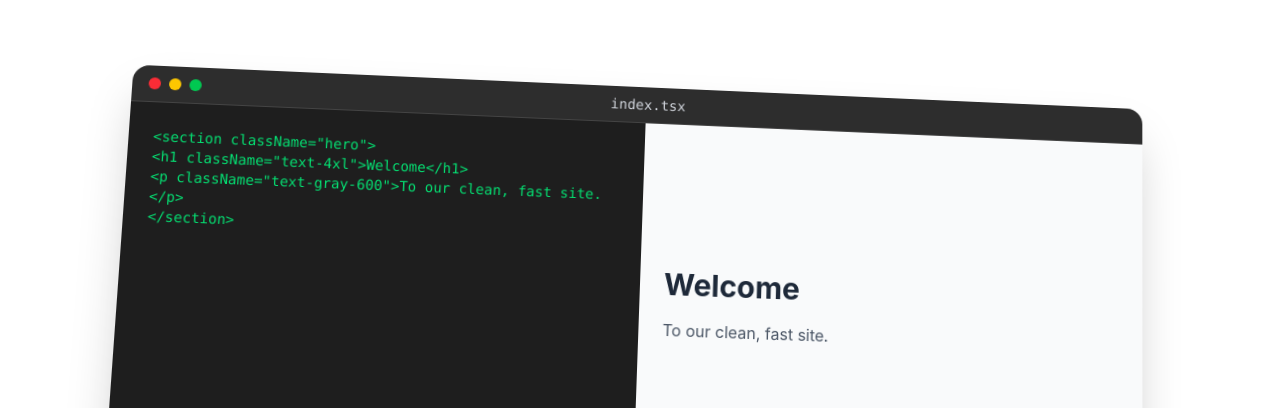
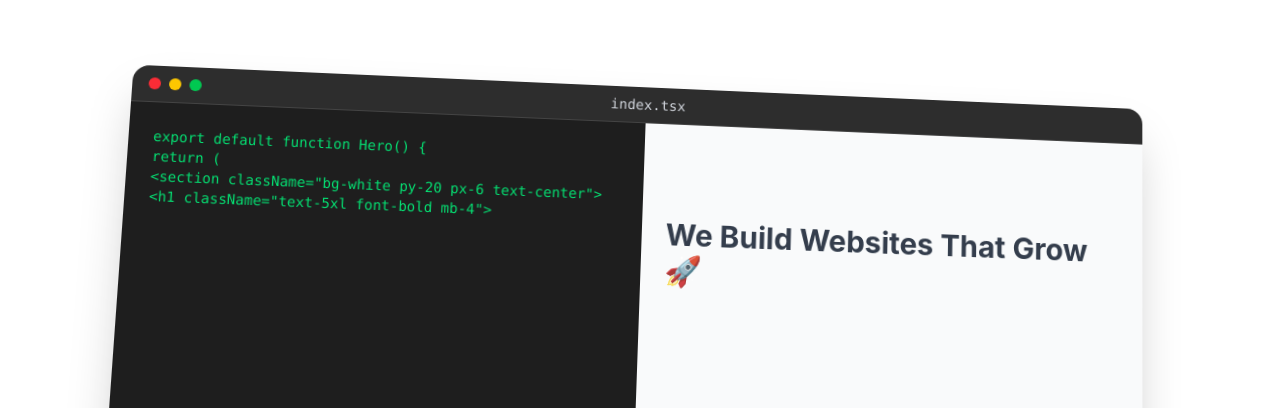
Before and after one commit to mmm1602/graphic-works-website, a Next.js app: page / in a window 1280 px wide. Shown: the part 1440-1848 px from the top of the page. Built offline with nearby package versions, Linux system fonts and the light colour scheme.

Commit message:
Uptaded Preeview

```diff
--- a/components/AnimatedShowcase.tsx
+++ b/components/AnimatedShowcase.tsx
@@ -2,11 +2,26 @@
 import { useState, useEffect } from 'react';
 
 const codeLines = [
-  `<section className="hero">`,
-  `  <h1 className="text-4xl">Welcome</h1>`,
-  `  <p className="text-gray-600">To our clean, fast site.</p>`,
-  `</section>`,
+    `export default function Hero() {`,
+    `  return (`,
+    `    <section className="bg-white py-20 px-6 text-center">`,
+    `      <h1 className="text-5xl font-bold mb-4">`,
+    `        We Build Websites That Grow 🚀`,
+    `      </h1>`,
+    `      <p className="text-lg text-gray-600 mb-6">`,
+    `        Custom web design for brands and businesses.`,
+    `      </p>`,
+    `      <a`,
+    `        href="/contact"`,
+    `        className="inline-block px-6 py-3 bg-black text-white rounded-md hover:bg-gray-800 transition"`,
+    `      >`,
+    `        Get a Free Quote`,
+    `      </a>`,
+    `    </section>`,
+    `  );`,
+    `}`,
   ];
+
 
 export default function AnimatedShowcase() {
   const [visibleCode, setVisibleCode] = useState<string[]>([]);
@@ -67,23 +82,32 @@ export default function AnimatedShowcase() {
             )}
           </div>
 
-          {/* Preview Side */}
+          {/* Live Preview Side */}
 <div className="w-full md:w-1/2 bg-gray-50 p-6 flex flex-col justify-center">
   <h1
     className={`text-3xl font-bold mb-4 transition-opacity duration-500 ${
-                previewStage >= 1 ? 'opacity-100' : 'opacity-0'
+      previewStage >= 4 ? 'opacity-100' : 'opacity-0'
     }`}
   >
-              Welcome
+    We Build Websites That Grow 🚀
   </h1>
   <p
     className={`text-gray-600 transition-opacity duration-500 ${
-                previewStage >= 2 ? 'opacity-100' : 'opacity-0'
+      previewStage >= 6 ? 'opacity-100' : 'opacity-0'
     }`}
   >
-              To our clean, fast site.
+    Custom web design for brands and businesses.
   </p>
+  <a
+    href="/contact"
+    className={`inline-block mt-4 px-6 py-3 bg-black text-white rounded-md hover:bg-gray-800 transition ${
+      previewStage >= 10 ? 'opacity-100' : 'opacity-0'
+    }`}
+  >
+    Get a Free Quote
+  </a>
 </div>
+
         </div>
       </div>
     </div>
```
Lines whose indentation alone changed are shown as unchanged.
